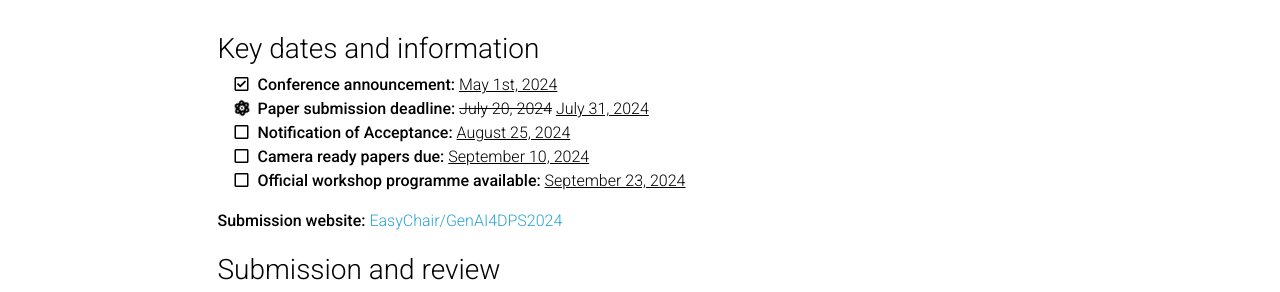
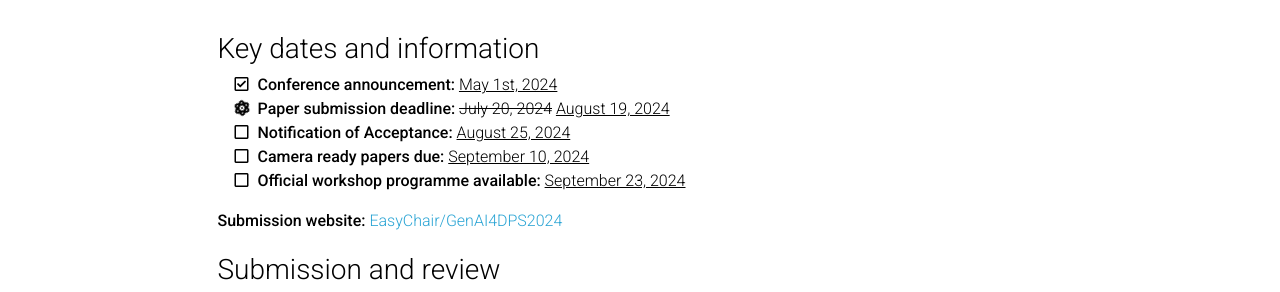
Before and after one commit to GenAI4DPS/advances-challenges, a Jekyll site: the page built from _pages/call-for-papers.md, in a window 1280 px wide and 1226 px high. Shown: the part 318-610 px from the top of the window. Built offline with Jekyll 4.4.1, drawn with Linux system fonts in a browser that asks for light colours; comment, search, counter and statistics services are not loaded; a style sheet for code colours, icons or effects is not loaded.

Commit message:
Update call-for-papers.md

```diff
--- a/_pages/call-for-papers.md
+++ b/_pages/call-for-papers.md
@@ -19,7 +19,7 @@ nav_order: 2
   <li>
     <!-- <span class="fa-li"><i class="fas fa-spinner fa-pulse"></i></span>  -->
     <span class="fa-li"><i class="fas fa-atom fa-spin"></i></span>
-    <strong>Paper submission deadline:</strong> <s>July 20, 2024</s> <u>July 31, 2024</u>
+    <strong>Paper submission deadline:</strong> <s>July 20, 2024</s> <u>August 19, 2024</u>
   </li>
   <li>
     <span class="fa-li"><i class="far fa-square"></i></span>
```
